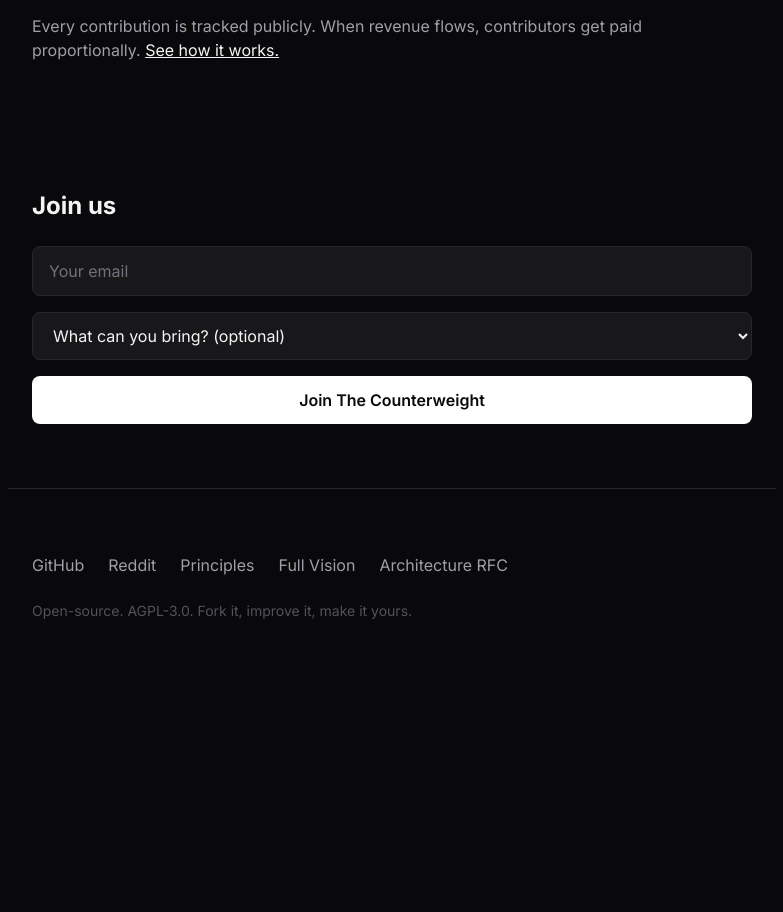
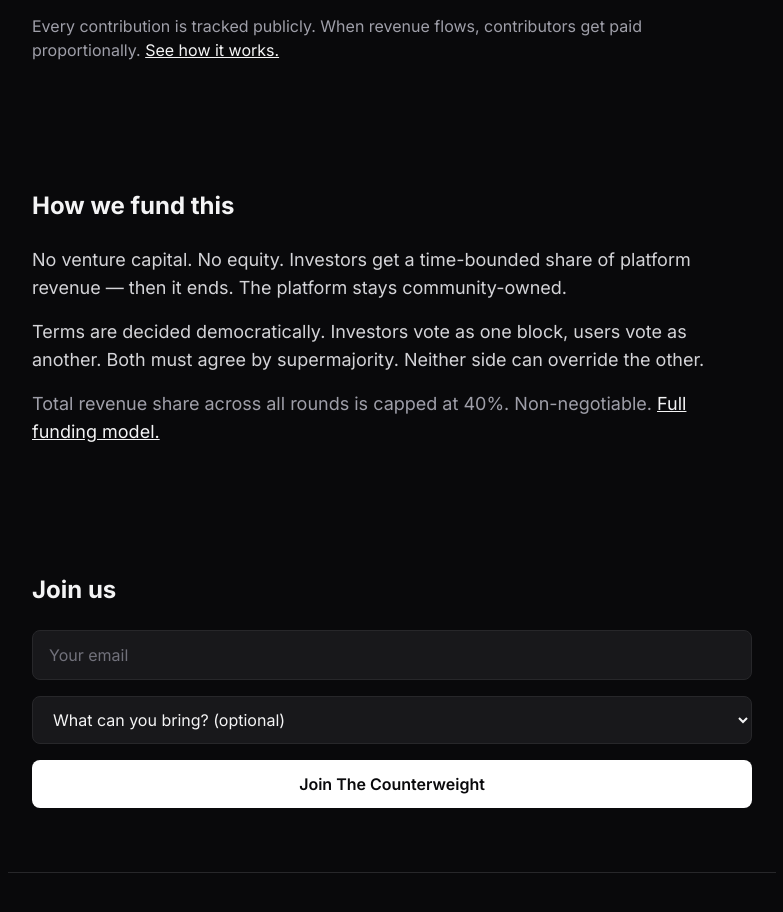
Before and after one commit to thecounterweight/platform, a Next.js app in the folder site/: page / in a window 1280 px wide. Shown: the part 1700-2612 px from the top of the page, without its empty margins (248-1031 px from the left). Before the commit the page ends 2385 px from the top, so only its background shows below. Built offline with nearby package versions, Linux system fonts and the light colour scheme; no server answers; the database is empty.

Commit message:
Add funding model to README and landing page

```diff
--- a/site/src/app/page.tsx
+++ b/site/src/app/page.tsx
@@ -136,6 +136,31 @@
         </p>
       </section>
 
+      {/* Funding */}
+      <section className="max-w-3xl mx-auto px-6 py-16">
+        <h2 className="text-2xl font-bold mb-6">How we fund this</h2>
+        <div className="space-y-4 text-zinc-300 text-lg">
+          <p>
+            No venture capital. No equity. Investors get a time-bounded share of
+            platform revenue — then it ends. The platform stays community-owned.
+          </p>
+          <p>
+            Terms are decided democratically. Investors vote as one block, users
+            vote as another. Both must agree by supermajority. Neither side can
+            override the other.
+          </p>
+          <p className="text-zinc-400">
+            Total revenue share across all rounds is capped at 40%. Non-negotiable.{" "}
+            <a
+              href="https://github.com/thecounterweight/platform/blob/main/docs/funding-model.md"
+              className="text-zinc-100 underline hover:text-white"
+            >
+              Full funding model.
+            </a>
+          </p>
+        </div>
+      </section>
+
       {/* Signup */}
       <section className="max-w-3xl mx-auto px-6 py-16 w-full">
         <h2 className="text-2xl font-bold mb-6">Join us</h2>
```
Also changed, not shown: 1 other file (tests, documents, lock files or other folders).
